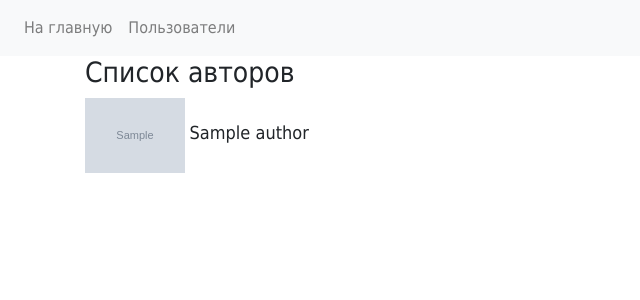
After one commit to InsPavel/python_1_2_exam_final_pavel_zhuvagin, a Django app: page /author/ in a window 1280 px wide. The commit adds this page. Shown: the top 300 px of the page, without its empty margins (0-640 px from the left). Run offline with Django 3.2, Linux system fonts and the light colour scheme; tables that the repository leaves empty hold one stand-in row (values such as "Sample post"); grey boxes marked "Sample" are stand-in pictures; some libraries are stand-ins or nearby versions.

Commit message:
Добавлена страница "список аторов". Подключены css стили

```diff
--- a/exam/exam/urls.py
+++ b/exam/exam/urls.py
@@ -17,9 +17,9 @@ from django.contrib import admin
 from django.urls import path
 from django.conf.urls.static import static
 from django.conf import settings
-from webapp.views import ArticleListView
+from webapp.views import AuthorListView
 
 urlpatterns = [
     path('admin/', admin.site.urls),
-    path('', ArticleListView.as_view(), name='article_list'),
+    path('author/', AuthorListView.as_view(), name='author_list'),
 ]+ static(settings.MEDIA_URL, document_root=settings.MEDIA_ROOT)
--- /dev/null
+++ b/exam/webapp/static/css/style.css
@@ -0,0 +1,12 @@
+*{
+    font-family: "Tahoma", sans-serif;
+}
+
+.author_block img{
+    width: 100px;
+}
+
+.author_block p{
+    display: inline-block;
+    font-size: 18px;
+}
--- /dev/null
+++ b/exam/webapp/templates/author_list.html
@@ -0,0 +1,14 @@
+{% extends 'base.html' %}
+
+{% block title %}Авторы{% endblock %}
+{% block menu %}
+{% endblock %}
+{% block content %}
+    <h3>Список авторов</h3>
+    {% for author in author_list %}
+        <div class="author_block">
+            <img src="{{ author.photo.url }}" alt="">
+            <p>{{ author.name }}</p>
+        </div>
+    {% endfor %}
+{% endblock %}
--- a/exam/webapp/templates/base.html
+++ b/exam/webapp/templates/base.html
@@ -8,6 +8,7 @@
     <meta http-equiv="X-UA-Compatible" content="ie=edge">
     <title>{% block title %}{% endblock %}</title>
 
+    <link rel="stylesheet" href="{% static 'css/style.css' %}">
     <link rel="stylesheet" href="{% static 'css/bootstrap.css' %}">
     {% block styles %}{% endblock %}
 </head>
@@ -20,7 +21,7 @@
     <div class="collapse navbar-collapse" id="navbarNav">
         <ul class="navbar-nav">
             <li class="nav-item">
-                <a href="{% url 'article_list' %}" class="nav-link">На главную</a>
+                <a href="{% url 'author_list' %}" class="nav-link">На главную</a>
             </li>
             <li class="nav-item">
                 <a href="" class="nav-link">Пользователи</a>
--- a/exam/webapp/views.py
+++ b/exam/webapp/views.py
@@ -1,6 +1,9 @@
 from django.shortcuts import render
 from django.views.generic import ListView
+from webapp.models import Author
 from django.views.generic.base import TemplateView
 
-class ArticleListView(TemplateView):
-    template_name = 'article_list.html'
+
+class AuthorListView(ListView):
+    model = Author
+    template_name = 'author_list.html'
```
Also changed, not shown: exam/webapp/templates/article_list.html (deleted, +0 -8 lines).
